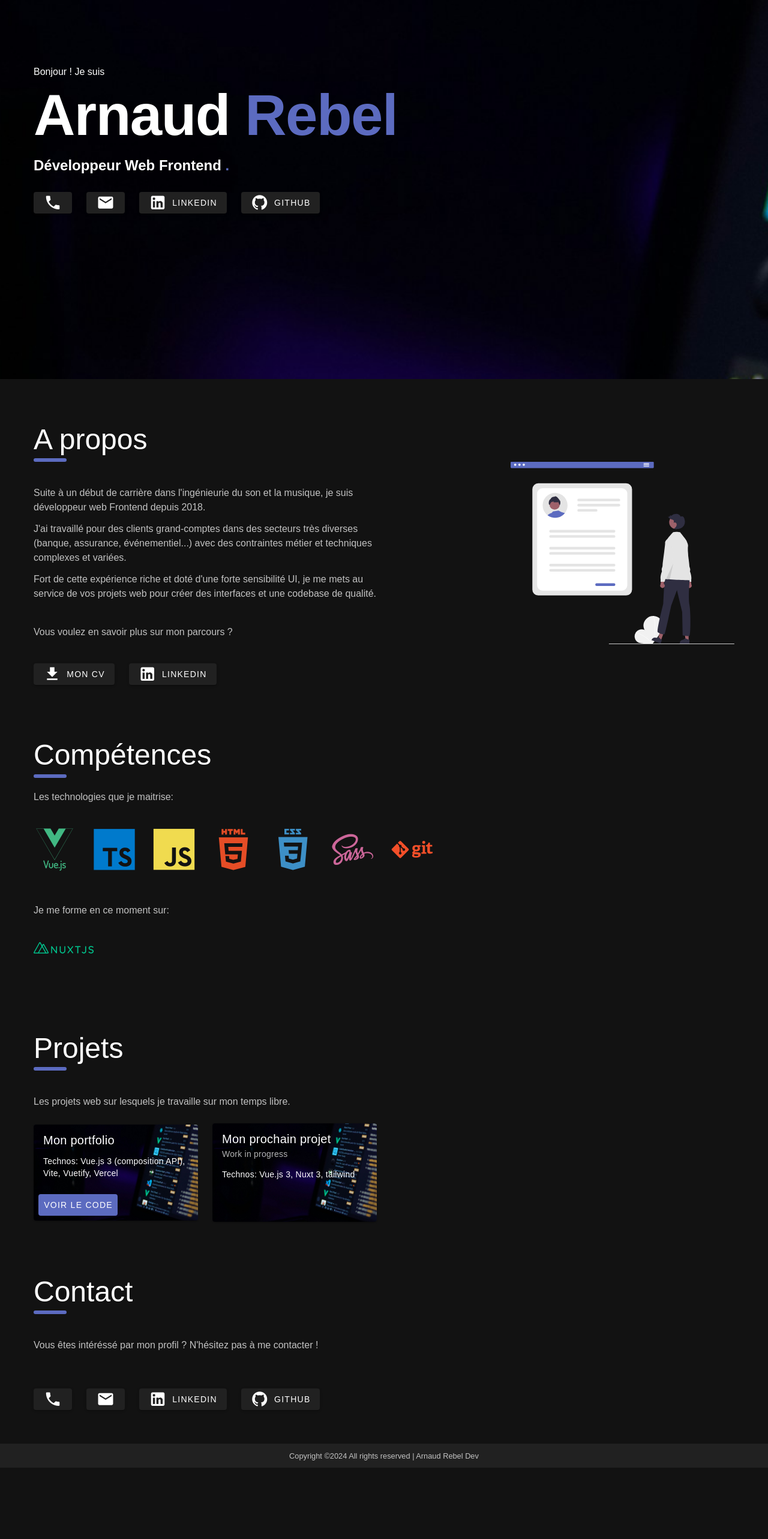
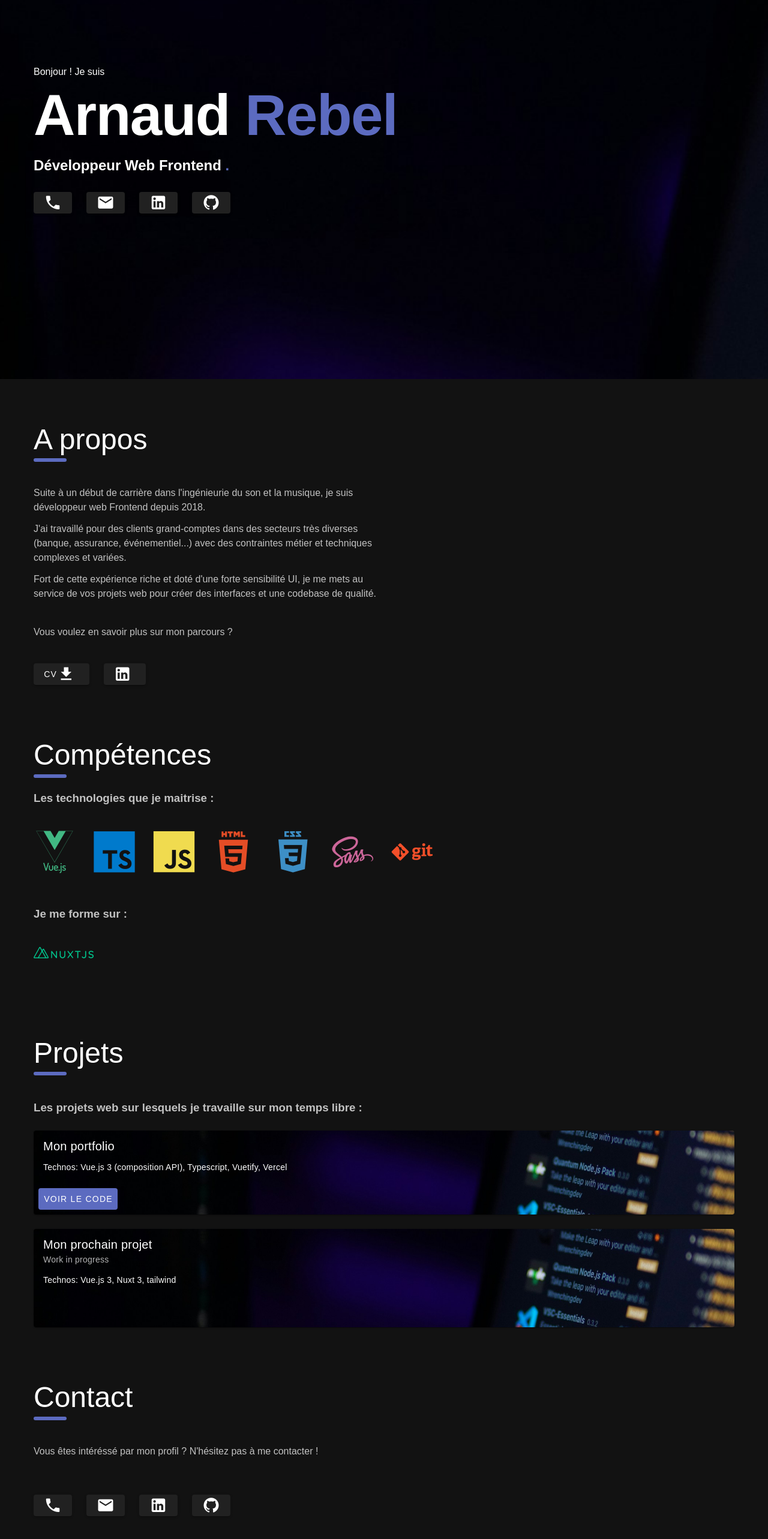
Before and after one commit to Rebelfront/portfolio, a Vue app: page / in a window 1280 px wide. Shown: the part 232-2798 px from the top of the page at 60% size. Before the commit the page ends 2679 px from the top, so only its background shows below. Built offline with nearby package versions, Linux system fonts and the light colour scheme.

Commit message:
responsive wip

```diff
--- a/src/assets/styles/base/global.css
+++ b/src/assets/styles/base/global.css
@@ -10,7 +10,7 @@ i {
     font-size: 70px;
 }
 
-p {
+p, h3 {
     color: #c2c2c2;
 }
 
--- a/src/components/layout/AppHeader.vue
+++ b/src/components/layout/AppHeader.vue
@@ -1,17 +1,40 @@
 <template>
     <v-app-bar>
         <v-container class="mx-auto d-flex align-center justify-center">
-            <v-app-bar-title>
-                <span class="font-weight-bold">Arnaud REBEL</span> <span class="text-indigo-lighten-1 font-weight-bold">Dev</span>
+            <v-app-bar-nav-icon
+                variant="text"
+                @click.stop="drawer = !drawer"
+                v-if="$vuetify.display.smAndDown"
+            >
+            </v-app-bar-nav-icon>
+            <v-app-bar-title class="text-uppercase">
+                <span class="font-weight-bold">Arnaud rebel</span> <span class="text-indigo-lighten-1 font-weight-bold">dev</span>
             </v-app-bar-title>
-            <v-btn
-                :class="anchor.highlight && 'bg-indigo-lighten-1'"
-                v-for="anchor in headerAnchors"
-                @click="goTo(anchor.link, { offset: -100})">
+            <template v-if="$vuetify.display.mdAndUp">
+                <v-btn
+                    :class="anchor.highlight && 'bg-indigo-lighten-1'"
+                    v-for="anchor in headerAnchors"
+                    @click="goTo(anchor.link, { offset: -100})"
+                >
                     {{ anchor.text }}
-            </v-btn>
+                </v-btn>
+            </template>
         </v-container>
     </v-app-bar>
+    <v-navigation-drawer
+        v-if="$vuetify.display.smAndDown"
+        v-model="drawer"
+    >
+        <div class="d-flex flex-column">
+            <v-btn
+            :class="anchor.highlight && 'bg-indigo-lighten-1'"
+            v-for="anchor in headerAnchors"
+            @click="goTo(anchor.link, { offset: -100})"
+        >
+            {{ anchor.text }}
+        </v-btn>
+        </div>
+    </v-navigation-drawer>
 </template>
 
 <script setup lang="ts">
@@ -19,6 +42,7 @@ import { ref } from 'vue';
 import { useGoTo } from 'vuetify';
 
 const goTo = useGoTo();
+const drawer = ref(false);
 
 const headerAnchors = ref([
     {
--- a/src/components/sections/AboutMe.vue
+++ b/src/components/sections/AboutMe.vue
@@ -2,23 +2,19 @@
     <section id="about" class="d-flex justify-center align-center mb-15">
         <v-container>
             <v-row align="center">
-                <v-col cols="6">
+                <v-col md="6">
                     <h2 class="text-h3 poppins-medium mb-10">A propos</h2>
                     <p class="mb-3">Suite à un début de carrière dans l'ingénieurie du son et la musique, je suis développeur web Frontend depuis 2018.</p>
                     <p class="mb-3">J'ai travaillé pour des clients grand-comptes dans des secteurs très diverses (banque, assurance, événementiel...) avec des contraintes métier et techniques complexes et variées.</p>
                     <p class="mb-10">Fort de cette expérience riche et doté d'une forte sensibilité UI, je me mets au service de vos projets web pour créer des interfaces et une codebase de qualité.</p>
                     <p class="mb-10">Vous voulez en savoir plus sur mon parcours ?</p>
                     <v-btn aria-label="Télécharger mon cv" href="" download class=" mr-6">
+                        cv
                         <v-icon class="mr-2"size="30" aria-hidden="true" icon="mdi-download"></v-icon>
-                        Mon cv
                     </v-btn>
-                    <v-btn class="mr-6" href="https://www.linkedin.com/in/arnaudrebel/">
+                    <v-btn aria-label="aller sur mon linkedin - ouvre un nouvel onglet" class="mr-6" target="_blank" href="https://www.linkedin.com/in/arnaudrebel/">
                         <v-icon class="mr-2" size="30" aria-hidden="true" icon="mdi-linkedin"></v-icon>
-                        LinkedIn
                     </v-btn>
-                </v-col>
-                <v-col offset="2" cols="4">
-                    <img class="w-100" :src="cvBg" alt="">
                 </v-col>
             </v-row>
         </v-container>
--- a/src/components/sections/Contact.vue
+++ b/src/components/sections/Contact.vue
@@ -3,24 +3,48 @@
         <v-container>
             <h2 class="text-h3 poppins-medium mb-10">Contact</h2>
             <p class="mb-15">Vous êtes intéréssé par mon profil ? N'hésitez pas à me contacter !</p>
-            <div class="d-flex">
-                <v-btn class="mr-6" href="tel:+33647858942">
-                    <v-icon size="30" aria-hidden="true" icon="mdi-phone"></v-icon>
-                </v-btn>
-                <v-btn class="mr-6" href="mailto:arnaud.rebel@gmail.com">
-                    <v-icon size="30" aria-hidden="true" icon="mdi-email"></v-icon>
-                </v-btn>
-                <v-btn class="mr-6" href="https://www.linkedin.com/in/arnaudrebel/">
-                    <v-icon class="mr-2" size="30" aria-hidden="true" icon="mdi-linkedin"></v-icon>
-                    LinkedIn
-                </v-btn>
-                <v-btn href="https://github.com/Rebelfront">
-                    <v-icon  class="mr-2"size="30" aria-hidden="true" icon="mdi-github"></v-icon>
-                    Github
+            <div class="d-flex flex-wrap">
+                <v-btn
+                    v-for="btn in btns"
+                    class="mr-6"
+                    :href="btn.href"
+                    :target="btn.external ? '_blank' : '_self'"
+                    :aria-label="btn.ariaLabel"
+                >
+                    <v-icon size="30" aria-hidden="true" :icon="btn.icon"></v-icon>
                 </v-btn>
             </div>
         </v-container>
     </section>
 </template>
 
-<script setup lang="ts"></script>
+<script setup lang="ts">
+    import { ref } from "vue";
+
+    const btns = ref([
+        {
+            href: "tel:+33647858942",
+            icon: "mdi-phone",
+            ariaLabel: "me téléphoner",
+            external: false
+        },
+        {
+            href: "mailto:arnaud.rebel@gmail.com",
+            icon: "mdi-email",
+            ariaLabel: "m'envoyer un mail",
+            external: false
+        },
+        {
+            href: "https://www.linkedin.com/in/arnaudrebel/",
+            icon: "mdi-linkedin",
+            ariaLabel: "aller sur mon linkedin - ouvre un nouvel onglet",
+            external: true
+        },
+        {
+            href: "https://github.com/Rebelfront",
+            icon: "mdi-github",
+            ariaLabel: "aller sur mon profil github - ouvre un nouvel onglet",
+            external: true
+        }
+    ]);
+</script>
--- a/src/components/sections/Intro.vue
+++ b/src/components/sections/Intro.vue
@@ -6,24 +6,19 @@
         <section id="home" class="d-flex justify-center align-center fill-height">
             <v-container>
                 <v-row align="end">
-                    <v-col cols="7">
+                    <v-col md="7">
                         <p class="text-white poppins-medium mb-3">Bonjour ! Je suis</p>
-                        <h2 class="text-h1 poppins-bold mb-5">Arnaud <span class="text-indigo-lighten-1">Rebel</span></h2>
+                        <h2 class="text-md-h1 text-h2 poppins-bold mb-5">Arnaud <span class="text-indigo-lighten-1">Rebel</span></h2>
                         <h1 class="text-h5 poppins-bold mb-7">Développeur Web Frontend <span class="text-indigo-lighten-1">.</span></h1>
-                        <div class="d-flex">
-                            <v-btn class="mr-6" href="tel:+33647858942">
-                                <v-icon size="30" aria-hidden="true" icon="mdi-phone"></v-icon>
-                            </v-btn>
-                            <v-btn class="mr-6" href="mailto:arnaud.rebel@gmail.com">
-                                <v-icon size="30" aria-hidden="true" icon="mdi-email"></v-icon>
-                            </v-btn>
-                            <v-btn class="mr-6" href="https://www.linkedin.com/in/arnaudrebel/">
-                                <v-icon class="mr-2" size="30" aria-hidden="true" icon="mdi-linkedin"></v-icon>
-                                LinkedIn
-                            </v-btn>
-                            <v-btn href="https://github.com/Rebelfront">
-                                <v-icon  class="mr-2"size="30" aria-hidden="true" icon="mdi-github"></v-icon>
-                                Github
+                        <div class="d-flex flex-wrap">
+                            <v-btn
+                                v-for="btn in btns"
+                                class="mr-6"
+                                :href="btn.href"
+                                :target="btn.external ? '_blank' : '_self'"
+                                :aria-label="btn.ariaLabel"
+                            >
+                                <v-icon size="30" aria-hidden="true" :icon="btn.icon"></v-icon>
                             </v-btn>
                         </div>
                     </v-col>
@@ -34,6 +29,33 @@
 </template>
 
 <script setup lang="ts">
-import bgIntro from "@imgs/backgrounds/bg-intro.jpg";
+    import bgIntro from "@imgs/backgrounds/bg-intro.jpg";
+    import { ref } from "vue";
 
+    const btns = ref([
+        {
+            href: "tel:+33647858942",
+            icon: "mdi-phone",
+            ariaLabel: "me téléphoner",
+            external: false
+        },
+        {
+            href: "mailto:arnaud.rebel@gmail.com",
+            icon: "mdi-email",
+            ariaLabel: "m'envoyer un mail",
+            external: false
+        },
+        {
+            href: "https://www.linkedin.com/in/arnaudrebel/",
+            icon: "mdi-linkedin",
+            ariaLabel: "aller sur mon linkedin - ouvre un nouvel onglet",
+            external: true
+        },
+        {
+            href: "https://github.com/Rebelfront",
+            icon: "mdi-github",
+            ariaLabel: "aller sur mon profil github - ouvre un nouvel onglet",
+            external: true
+        }
+    ]);
 </script>
--- a/src/components/sections/Skills.vue
+++ b/src/components/sections/Skills.vue
@@ -2,13 +2,13 @@
     <section id="skills" class="d-flex justify-center align-center mb-15">
         <v-container>
             <h2 class="text-h3 poppins-medium mb-5">Compétences</h2>
-            <p class="mb-10">Les technologies que je maitrise:</p>
+            <h3 class="mb-10">Les technologies que je maitrise :</h3>
             <v-row class="mb-10">
-                <v-col cols="1" v-for="skill in skills">
+                <v-col cols="4" md="1" v-for="skill in skills">
                     <i :class="skill.iconClass"></i>
                 </v-col>
             </v-row>
-            <p>Je me forme en ce moment sur:</p>
+            <h3>Je me forme sur :</h3>
             <i class="devicon-nuxtjs-plain-wordmark colored nuxt-icon"></i>
         </v-container>
     </section>
--- a/src/components/sections/Work.vue
+++ b/src/components/sections/Work.vue
@@ -2,9 +2,9 @@
     <section id="work" class="d-flex justify-center align-center mb-15">
         <v-container>
             <h2 class="text-h3 poppins-medium mb-10">Projets</h2>
-            <p class="mb-6">Les projets web sur lesquels je travaille sur mon temps libre.</p>
+            <h3 class="mb-6">Les projets web sur lesquels je travaille sur mon temps libre :</h3>
             <v-row align="center">
-                <v-col v-for="card in workCards" cols="3">
+                <v-col v-for="card in workCards" cols="12">
                     <v-card hover :image="card.image">
                         <v-card-item>
                             <v-card-title>{{ card.title }}</v-card-title>
@@ -32,7 +32,7 @@
         {
             title: "Mon portfolio",
             subtitle: "",
-            description: "Technos: Vue.js 3 (composition API), Vite, Vuetify, Vercel",
+            description: "Technos: Vue.js 3 (composition API), Typescript, Vuetify, Vercel",
             image: introBg,
             liveUrl: "",
             codeUrl: "https://www.magnolia.fr/"
```
